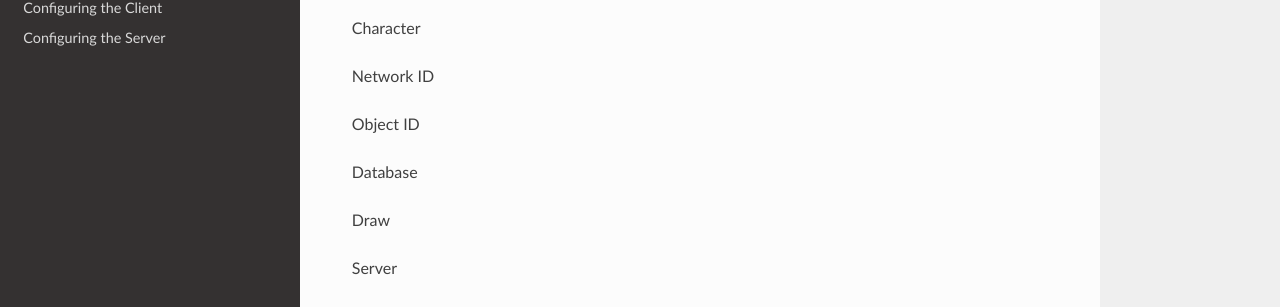
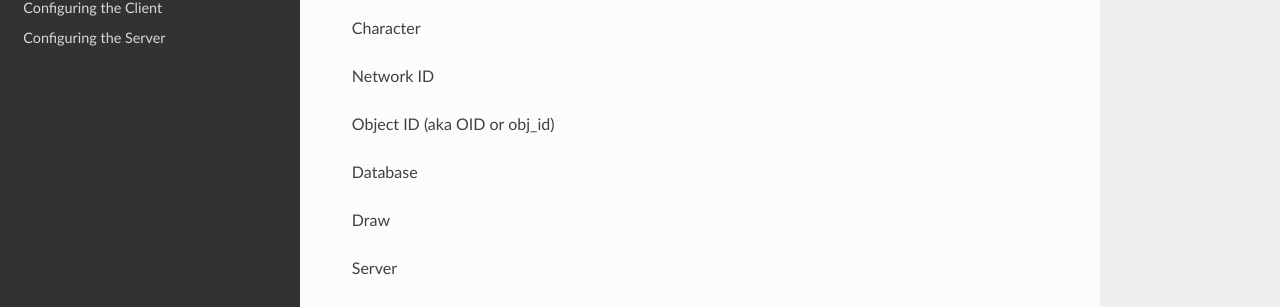
Before and after one commit to AconiteX/docs, a Sphinx documentation site: the page built from docs/getting-started/glossary.rst, in a window 1280 px wide and 900 px high. Shown: the part 250-557 px from the top of the window. Built offline with Sphinx 7.4.7 and the Read the Docs theme 2.0.0, drawn with Linux system fonts in a browser that asks for light colours; pages that are not in the unit, such as notebooks, are missing from menus.

Commit message:
Update glossary.rst

```diff
--- a/docs/getting-started/glossary.rst
+++ b/docs/getting-started/glossary.rst
@@ -5,7 +5,7 @@ Covers common terms used in development and server operations. Terms related to
 * Account
 * Character
 * Network ID
-* Object ID
+* Object ID (aka OID or obj_id)
 * Database
 * Draw
 * Server
```
